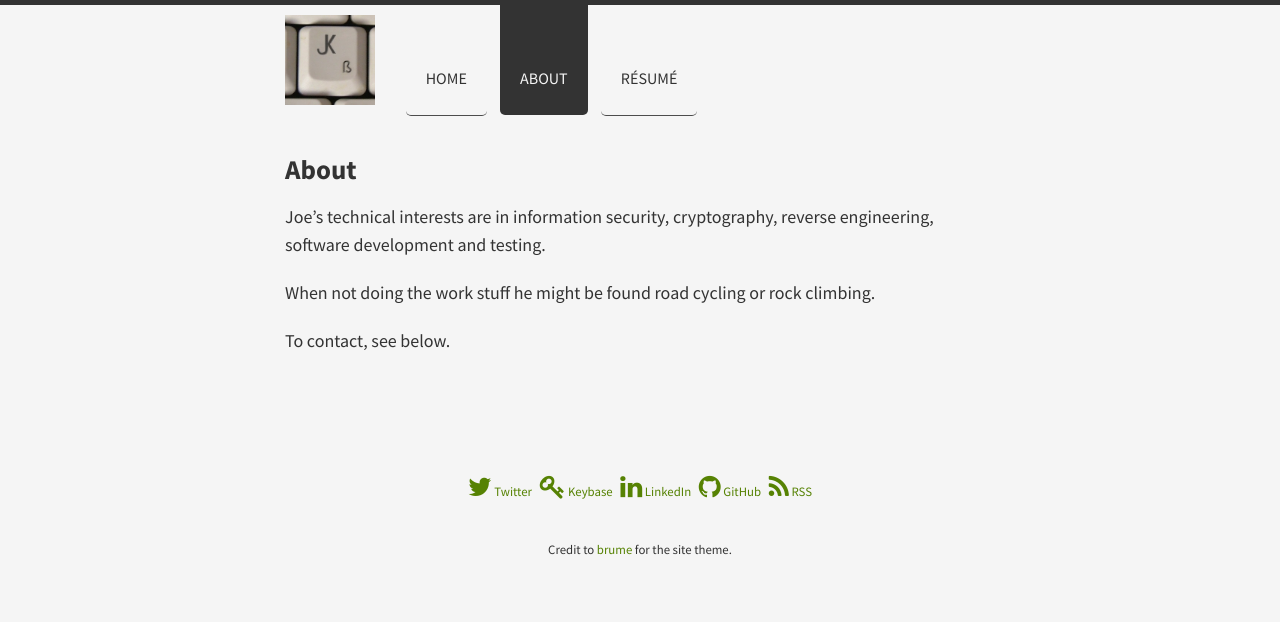
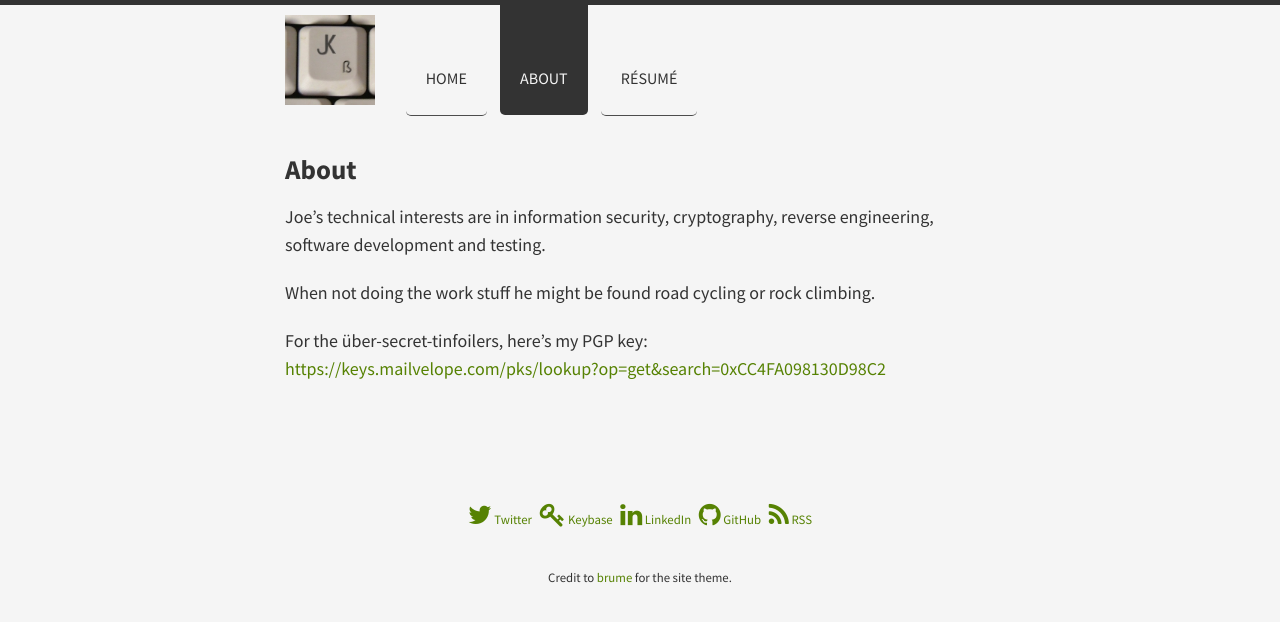
Before and after one commit to joekir/joekir.github.io, a Jekyll site: the page built from about/index.md, in a window 1280 px wide. Shown: the top 622 px of the page. Built offline with Jekyll 4.4.1, drawn with Linux system fonts in a browser that asks for light colours; nearby versions of some CDN libraries.

Commit message:
PGP link in about page

```diff
--- a/about/index.md
+++ b/about/index.md
@@ -8,4 +8,5 @@ Joe's technical interests are in information security, cryptography, reverse eng
 
 When not doing the work stuff he might be found road cycling or rock climbing.
 
-To contact, see below.
+For the über-secret-tinfoilers, here's my PGP key:
+[https://keys.mailvelope.com/pks/lookup?op=get&search=0xCC4FA098130D98C2](https://keys.mailvelope.com/pks/lookup?op=get&search=0xCC4FA098130D98C2){:target="_blank"}
```
Also changed, not shown: Gemfile.lock.
